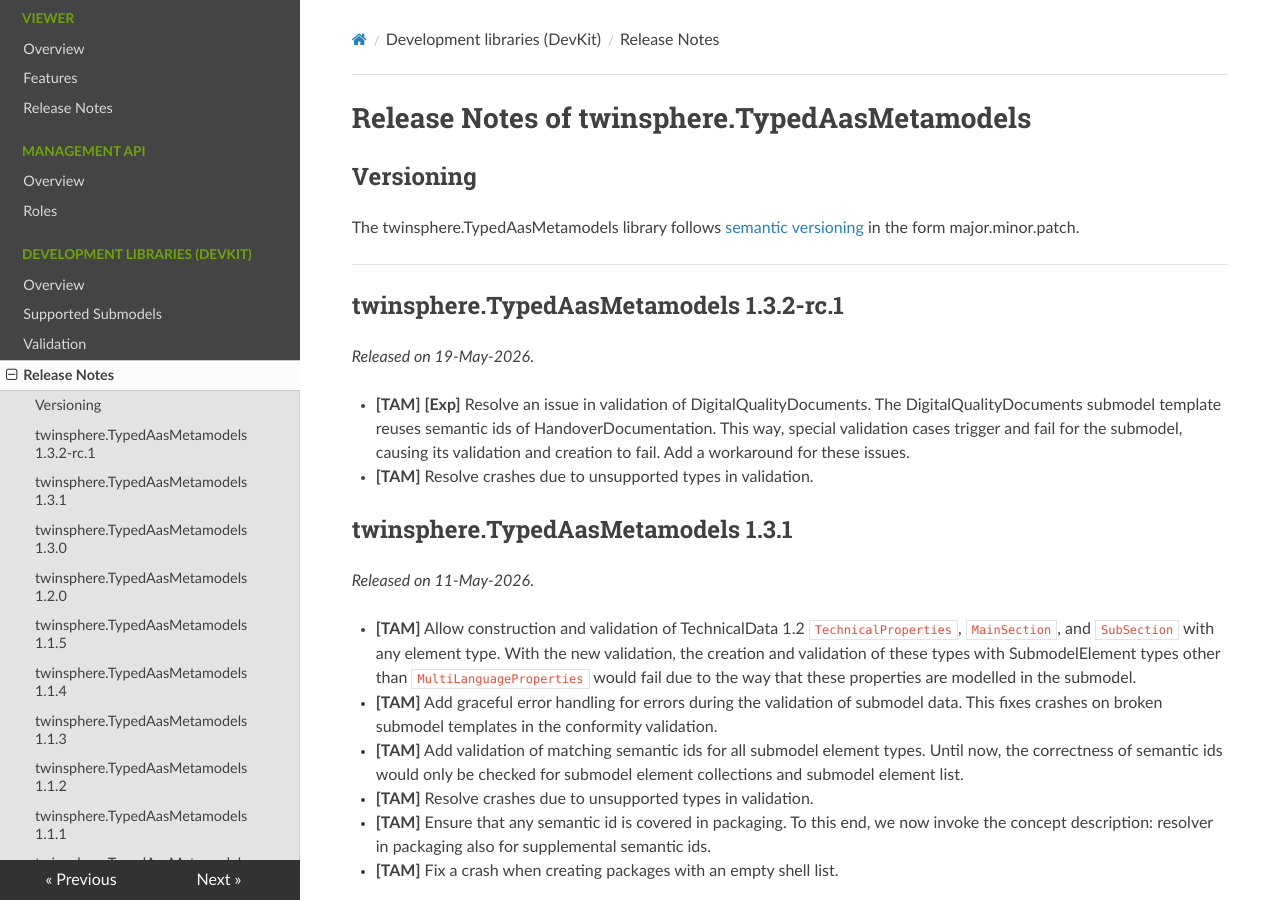
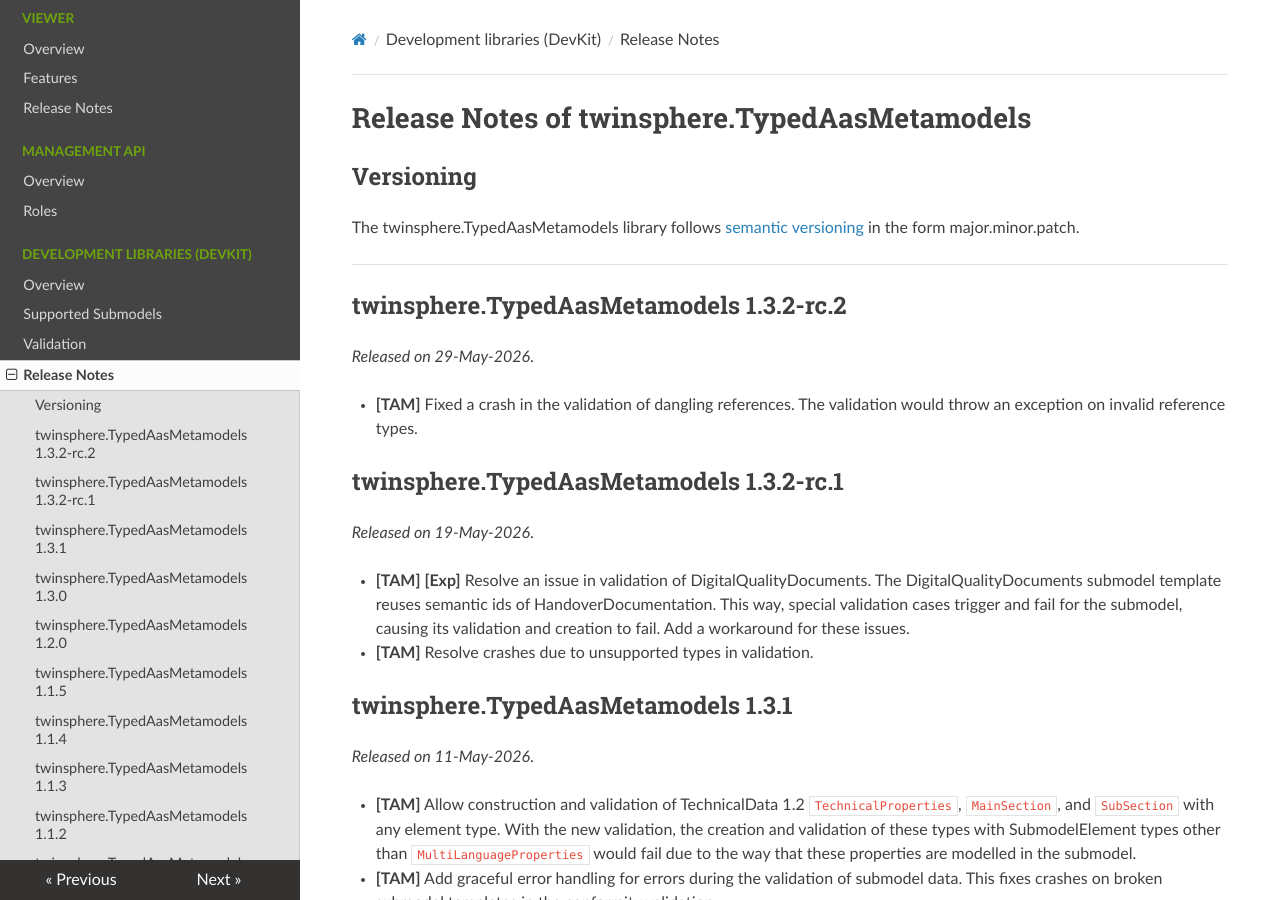
Before and after one commit to twinsphere/twinsphere.github.io, an MkDocs documentation site: the page built from docs/typed-aas-metamodels-release_notes.md, in a window 1280 px wide and 900 px high. Built offline with MkDocs 1.6.1, drawn with Linux system fonts in a browser that asks for light colours; nearby versions of some CDN libraries.

Commit message:
feat(tam): release notes on 1.3.2-rc.2
Add release notes for release candidate 2 of TAM 1.3.2.

```diff
--- a/docs/typed-aas-metamodels-release_notes.md
+++ b/docs/typed-aas-metamodels-release_notes.md
@@ -7,6 +7,13 @@ The twinsphere.TypedAasMetamodels library follows [semantic versioning](https://
 ---
 
 <!--markdownlint-disable no-emphasis-as-heading -->
+
+## twinsphere.TypedAasMetamodels 1.3.2-rc.2
+
+*Released on 29-May-2026*.
+
+- **[TAM]** Fixed a crash in the validation of dangling references. The validation would throw an exception on invalid
+  reference types.
 
 ## twinsphere.TypedAasMetamodels 1.3.2-rc.1
 
```
